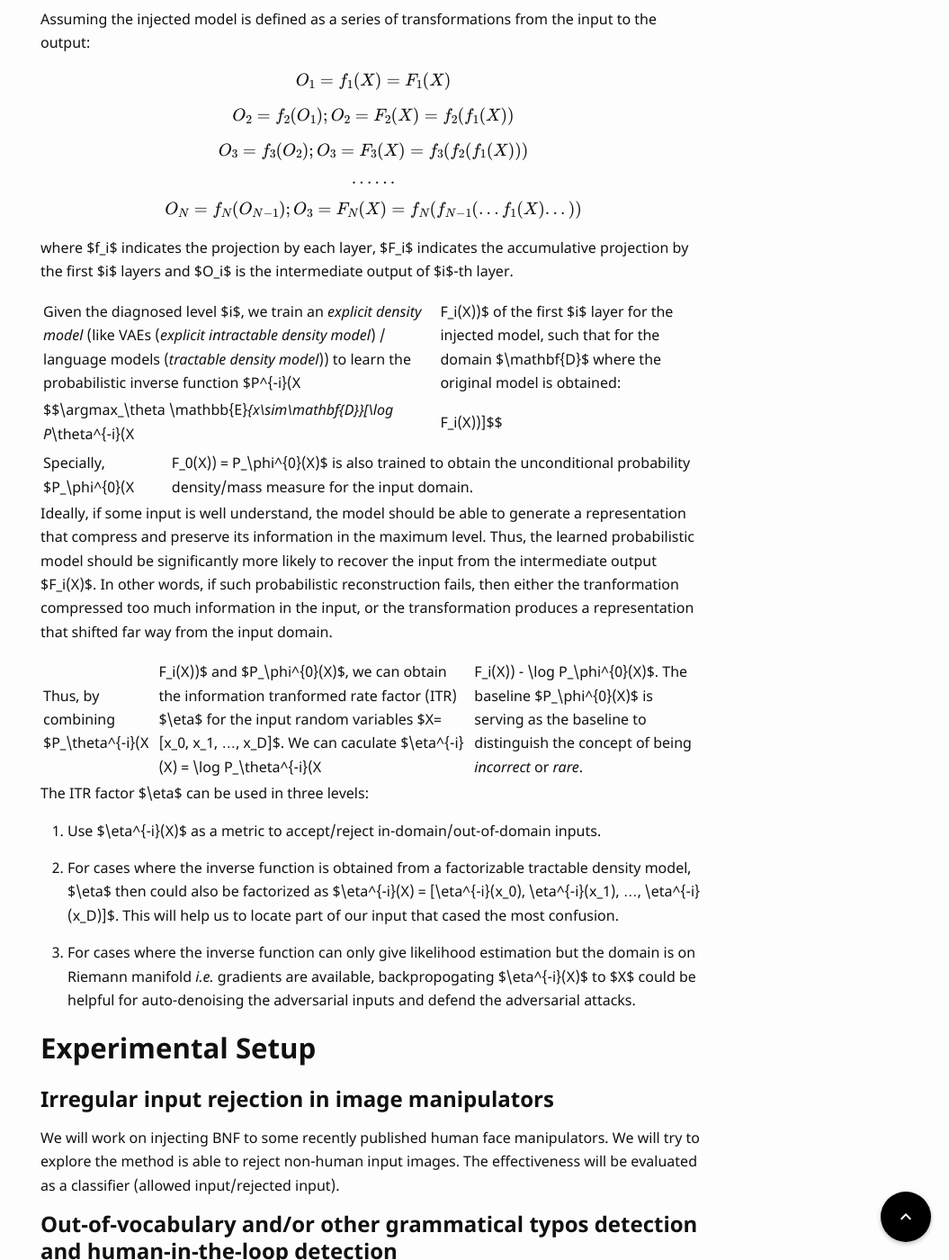
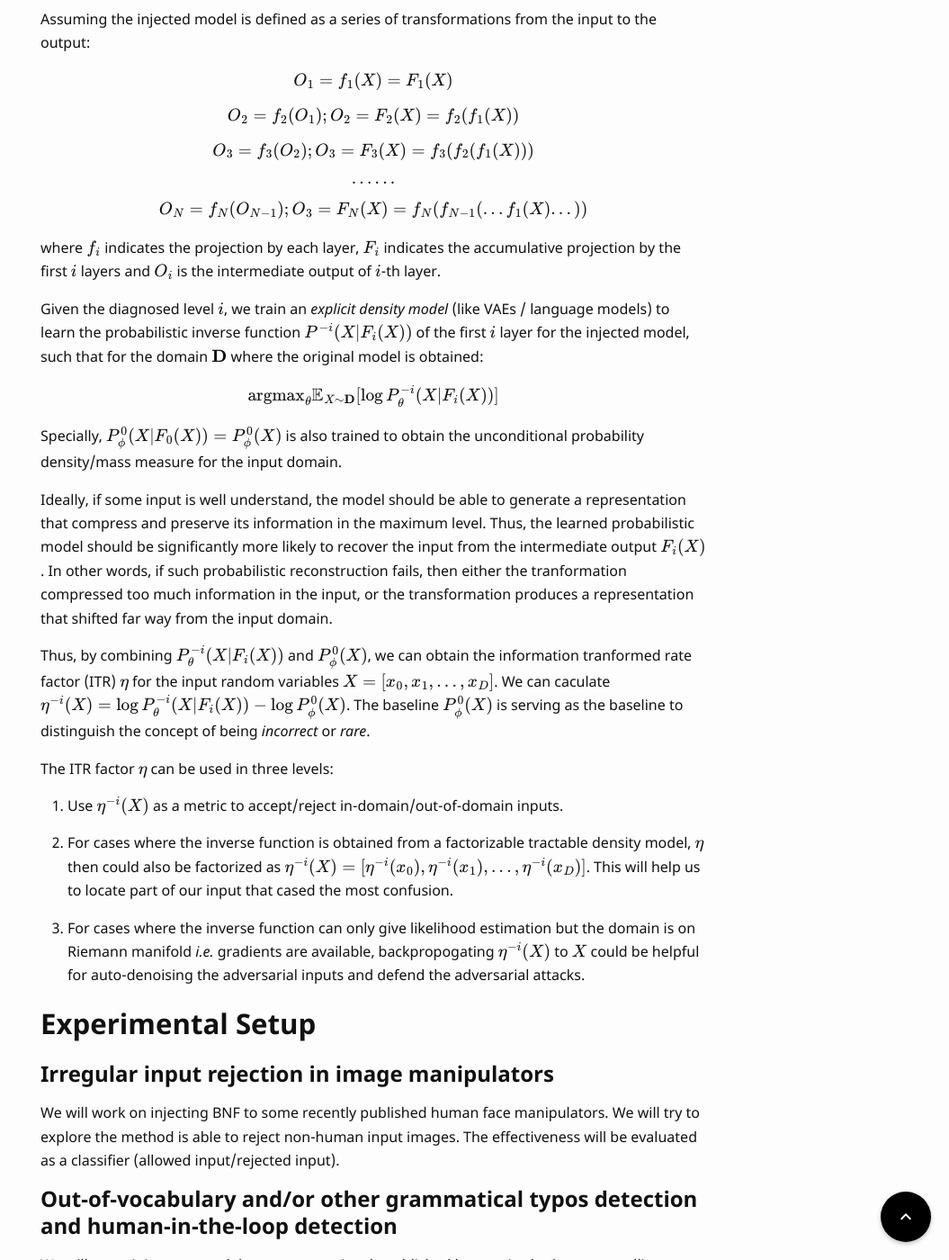
Before and after one commit to UCLAdeepvision/CS269-projects-2022spring, a Jekyll site: the page built from _posts/2022-04-24-team01-back-n-forth.md, in a window 1280 px wide and 1400 px high, scrolled down 2968 px. Shown: the whole window at 90% size, without its empty margins (225-1280 px from the left). Built offline with Jekyll 4.4.1, drawn with Linux system fonts in a browser that asks for light colours; some web fonts are replaced; formulas are drawn with MathJax 3; comment, search, counter and statistics services are not loaded; some of the changed text lies outside the part shown.

Commit message:
fix incompatible usages of the embedded latex in md files.

```diff
--- a/_posts/2022-04-24-team01-back-n-forth.md
+++ b/_posts/2022-04-24-team01-back-n-forth.md
@@ -48,7 +48,7 @@ We argue all of these can be resolved in a unified fashion, by introducing a mod
 3. Adversarial attack diagosis and defense.
 ## Methodology
 ### Formulation
-Given input $X = [x_0, x_1, ..., x_D]$ and target output $Y = [y_0, y_1, ..., y_M]$ ($x_i$, $y_j$ are the individual random variables of the input/output variable groups):
+Given input $$X = [x_0, x_1, ..., x_D]$$ and target output $$Y = [y_0, y_1, ..., y_M]$$ ($$x_i$$, $$y_j$$ are the individual random variables of the input/output variable groups):
 
 Assuming the injected model is defined as a series of transformations from the input to the output:
 
@@ -62,24 +62,26 @@ $$......$$
 
 $$O_N = f_N(O_{N-1}); O_3 = F_N(X) = f_N(f_{N-1}(...f_1(X)...))$$
 
-where $f_i$ indicates the projection by each layer, $F_i$ indicates the accumulative projection by the first $i$ layers and $O_i$ is the intermediate output of $i$-th layer.
-
-Given the diagnosed level $i$, we train an _explicit density model_ (like VAEs (_explicit intractable density model_) / language models (_tractable density model_)) to learn the probabilistic inverse function $P^{-i}(X|F_i(X))$ of the first $i$ layer for the injected model, such that for the domain $\mathbf{D}$ where the original model is obtained:
-$$\argmax_\theta \mathbb{E}_{x\sim\mathbf{D}}[\log P_\theta^{-i}(X|F_i(X))]$$
-
-Specially, $P_\phi^{0}(X|F_0(X)) = P_\phi^{0}(X)$ is also trained to obtain the unconditional probability density/mass measure for the input domain.
-
-Ideally, if some input is well understand, the model should be able to generate a representation that compress and preserve its information in the maximum level. Thus, the learned probabilistic model should be significantly more likely to recover the input from the intermediate output $F_i(X)$. In other words, if such probabilistic reconstruction fails, then either the tranformation compressed too much information in the input, or the transformation produces a representation that shifted far way from the input domain.
-
-Thus, by combining $P_\theta^{-i}(X|F_i(X))$ and $P_\phi^{0}(X)$, we can obtain the information tranformed rate factor (ITR) $\eta$ for the input random variables $X=[x_0, x_1, ..., x_D]$. We can caculate $\eta^{-i}(X) = \log P_\theta^{-i}(X|F_i(X)) - \log P_\phi^{0}(X)$. The baseline $P_\phi^{0}(X)$ is serving as the baseline to distinguish the concept of being _incorrect_ or _rare_.
+where $$f_i$$ indicates the projection by each layer, $$F_i$$ indicates the accumulative projection by the first $$i$$ layers and $$O_i$$ is the intermediate output of $$i$$-th layer.
 
 
-The ITR factor $\eta$ can be used in three levels:
-1. Use $\eta^{-i}(X)$ as a metric to accept/reject in-domain/out-of-domain inputs.
+Given the diagnosed level $$i$$, we train an _explicit density model_ (like VAEs / language models) to learn the probabilistic inverse function $$P^{-i}(X\vert F_i(X))$$  of the first $$i$$ layer for the injected model, such that for the domain $$\mathbf{D}$$ where the original model is obtained:
 
-2. For cases where the inverse function is obtained from a factorizable tractable density model, $\eta$ then could also be factorized as $\eta^{-i}(X) = [\eta^{-i}(x_0), \eta^{-i}(x_1), ..., \eta^{-i}(x_D)]$. This will help us to locate part of our input that cased the most confusion.
+$$\text{argmax}_\theta \mathbb{E}_{X\sim \mathbf{D}}[\log P_\theta^{-i}(X\vert F_i(X))]$$
 
-3. For cases where the inverse function can only give likelihood estimation but the domain is on Riemann manifold _i.e._ gradients are available, backpropogating $\eta^{-i}(X)$ to $X$ could be helpful for auto-denoising the adversarial inputs and defend the adversarial attacks.
+Specially, $$P_\phi^{0}(X\vert F_0(X)) = P_\phi^{0}(X)$$ is also trained to obtain the unconditional probability density/mass measure for the input domain.
+
+Ideally, if some input is well understand, the model should be able to generate a representation that compress and preserve its information in the maximum level. Thus, the learned probabilistic model should be significantly more likely to recover the input from the intermediate output $$F_i(X)$$. In other words, if such probabilistic reconstruction fails, then either the tranformation compressed too much information in the input, or the transformation produces a representation that shifted far way from the input domain.
+
+Thus, by combining $$P_\theta^{-i}(X\vert F_i(X))$$ and $$P_\phi^{0}(X)$$, we can obtain the information tranformed rate factor (ITR) $$\eta$$ for the input random variables $$X=[x_0, x_1, ..., x_D]$$. We can caculate $$\eta^{-i}(X) = \log P_\theta^{-i}(X\vert F_i(X)) - \log P_\phi^{0}(X)$$. The baseline $$P_\phi^{0}(X)$$ is serving as the baseline to distinguish the concept of being _incorrect_ or _rare_.
+
+
+The ITR factor $$\eta$$ can be used in three levels:
+1. Use $$\eta^{-i}(X)$$ as a metric to accept/reject in-domain/out-of-domain inputs.
+
+2. For cases where the inverse function is obtained from a factorizable tractable density model, $$\eta$$ then could also be factorized as $$\eta^{-i}(X) = [\eta^{-i}(x_0), \eta^{-i}(x_1), ..., \eta^{-i}(x_D)]$$. This will help us to locate part of our input that cased the most confusion.
+
+3. For cases where the inverse function can only give likelihood estimation but the domain is on Riemann manifold _i.e._ gradients are available, backpropogating $$\eta^{-i}(X)$$ to $$X$$ could be helpful for auto-denoising the adversarial inputs and defend the adversarial attacks.
 
 ## Experimental Setup
 ### Irregular input rejection in image manipulators
```
